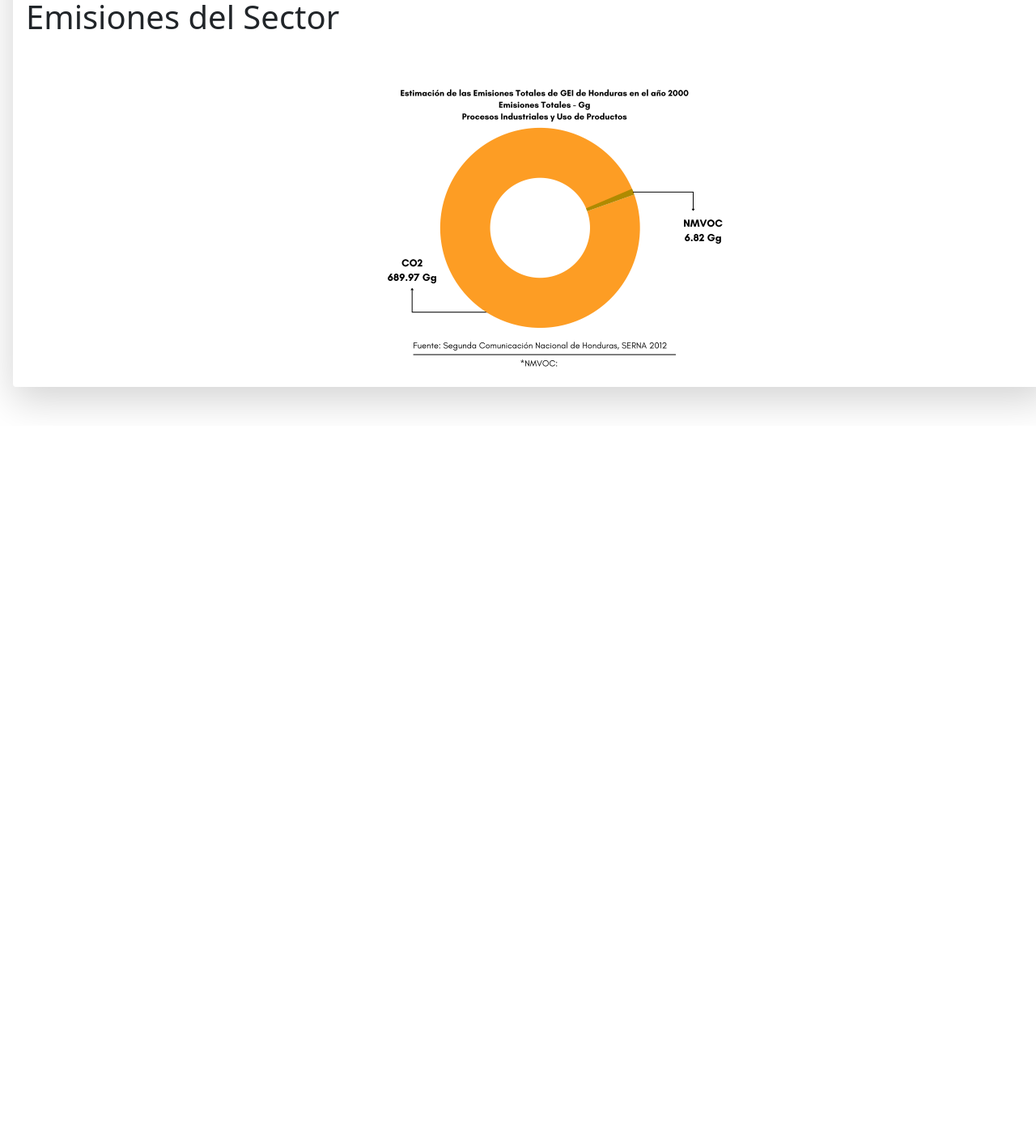
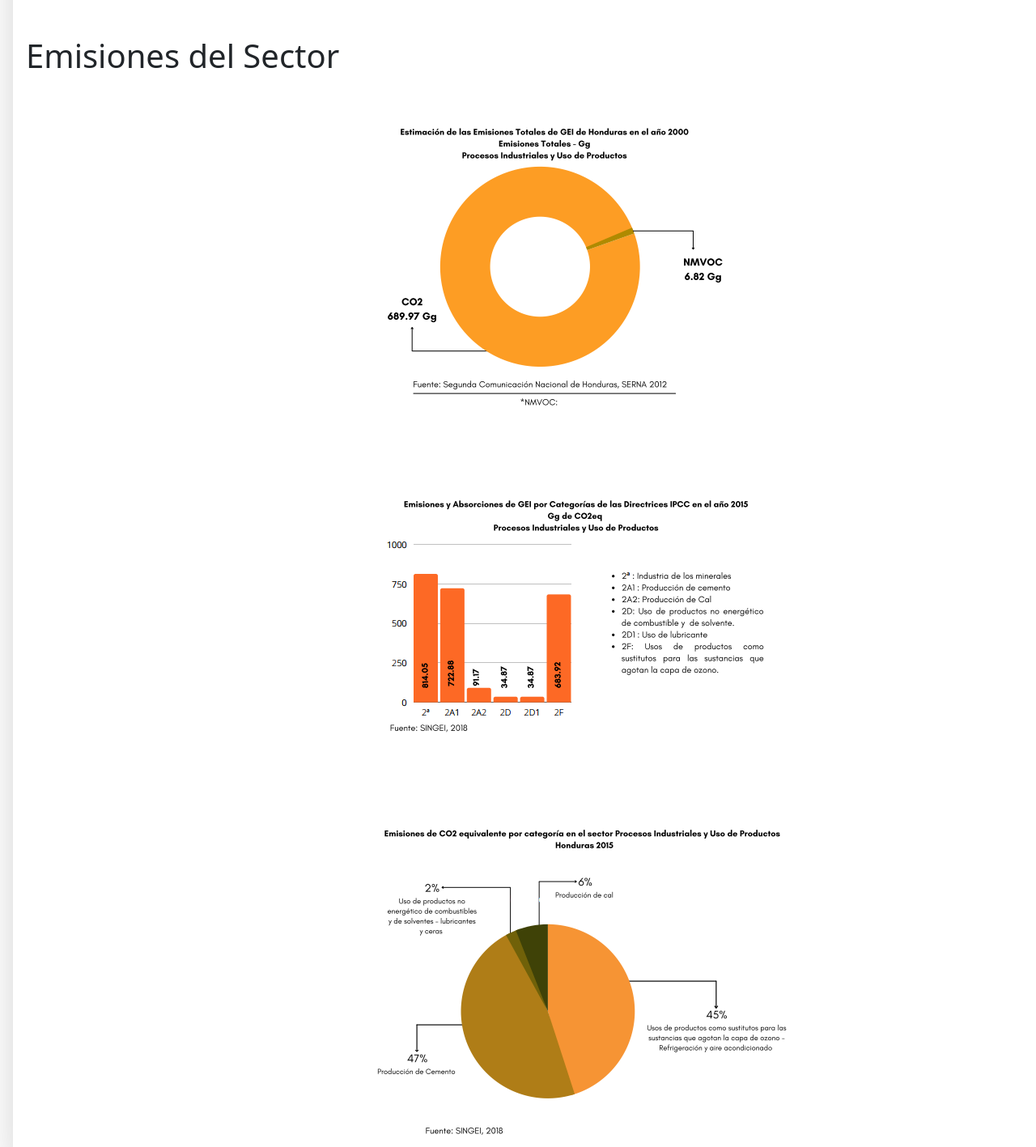
Before and after one commit to SCT-Code/Honduras_Carbono_0, a plain HTML site: page DEscarbonizacion2.0/sector_ciudades.html in a window 1280 px wide. Shown: the part 2203-3620 px from the top of the page at 81% size. Before the commit the page ends 2729 px from the top, so only its background shows below. Drawn offline with nearby package versions, Linux system fonts and the light colour scheme.

Commit message:
Update sector_ciudades.html

```diff
--- a/DEscarbonizacion2.0/sector_ciudades.html
+++ b/DEscarbonizacion2.0/sector_ciudades.html
@@ -92,15 +92,27 @@
                     Río Choluteca sea el segundo río más contaminado en Honduras.</p>
             </div>
         </div>
-        <div class="row">
+        <div class="row mt-5">
             <div class="col-5">
                 <h1>Emisiones del Sector</h1>
             </div>
         </div>
+        <div class="row mt-5 mb-5">
+            <div class="col-4 mb-5"></div>
+            <div class="col-4">
+                <img src="imgs/industria-6.PNG">
+            </div>
+        </div>
         <div class="row mt-5">
             <div class="col-4"></div>
-            <div class="col-4">
-                <img src="imgs/industria-6.PNG">
+            <div class="col-4 mt-5">
+                <img src="imgs/industria-7.PNG">
+            </div>
+        </div>
+        <div class="row mt-5">
+            <div class="col-4"></div>
+            <div class="col-4 mt-5">
+                <img src="imgs/industria-8.PNG">
             </div>
         </div>
     </div>
```
